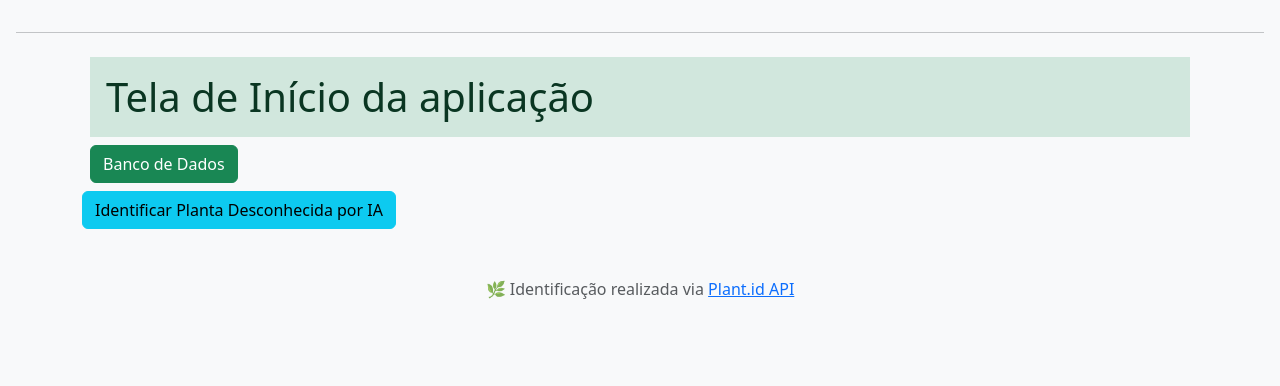
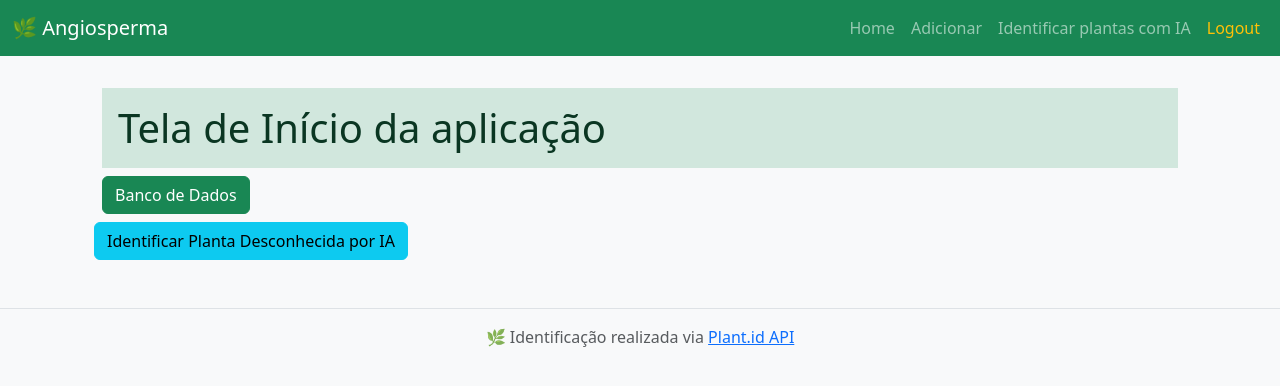
Before and after one commit to Jonatttttttan/Plant_Identifier, a Flask app: page /home in a window 1280 px wide. Shown: the top 386 px of the page. Run offline with Flask 3, Linux system fonts and the light colour scheme; the visitor is signed in with stand-in values (Sample User, id 1); data that the repository does not hold is empty.

Commit message:
Melhorei fron da base.html

```diff
--- a/app/Templates/base.html
+++ b/app/Templates/base.html
@@ -3,18 +3,55 @@
 <head>
     <meta charset="UTF-8">
     <title>Cadastro de Angiospermas</title>
+    <meta name="viewport" content="width=device-width, initial-scale='">
     <link rel="stylesheet" href="{{url_for('static', filename = 'style.css') }}">
     <link href="https://cdn.jsdelivr.net/npm/bootstrap@5.3.0/dist/css/bootstrap.min.css" rel="stylesheet">
 
 </head>
-<body class="p-3 mb-2 bg-body-tertiary">
+<body class="bg-light">
 
-<hr>
-{% block content %}{% endblock %}
+<!-- Barra de navegação -->
+
+<nav class="navbar navbar-expand-lg navbar-dark bg-success">
+    <div class="container-fluid">
+        <a class="navbar-brand" href="{{ url_for('main.index') }}">🌿 Angiosperma</a>
+        <button class="navbar-toggler" type="button" data-bs-toggle="collapse" data-bs-target="#navbarNav">
+            <span class="navbar-toogler-icon"></span>
+        </button>
+        <div class="collapse navbar-collapse justify-content-end" id="navbarNav">
+            <ul class="navbar-nav">
+                <li class="nav-item">
+                    <a class="nav-link" href="{{ url_for('main.home') }}">Home</a>
+                </li>
+                <li class="nav-item">
+                    <a class="nav-link" href="{{ url_for('main.adicionar') }}">Adicionar</a>
+                </li>
+                <li class="nav-item">
+                    <a class="nav-link" href="{{ url_for('identificar.identificar') }}">Identificar plantas com IA</a>
+                </li>
+                <li class="nav-item">
+                    <a class="nav-link text-warning" href="{{ url_for('auth.logout') }}">Logout</a>
+                </li>
+            </ul>
+        </div>
+    </div>
+</nav>
+
+<main class="container mt-4 mb-5">
+    {% block content %}{% endblock %}
+</main>
+
+<footer class="text-center text-muted py-3 bg-whitte border-top">
+    <p class="mb-0">🌿 Identificação realizada via <a href="https://plant.id" target="_blank">Plant.id API</a> </p>
+</footer>
+
+<script src="https://cdn.jsdelivr.net/npm/bootstrap@5.3.0/dist/js/bootstrap.bundle.min.js"></script>
+<!-- <hr>
+
 <script src="https://cdn.jsdelivr.net/npm/bootstrap@5.3.0/dist/js/bootstrap.bundle.min.js"></script>
 
 <footer class="text-center text-muted mt-5">
   <p class="mb-0">🌿 Identificação realizada via <a href="https://plant.id" target="_blank">Plant.id API</a></p>
-</footer>
+</footer> -->
 </body>
 </html>
```
